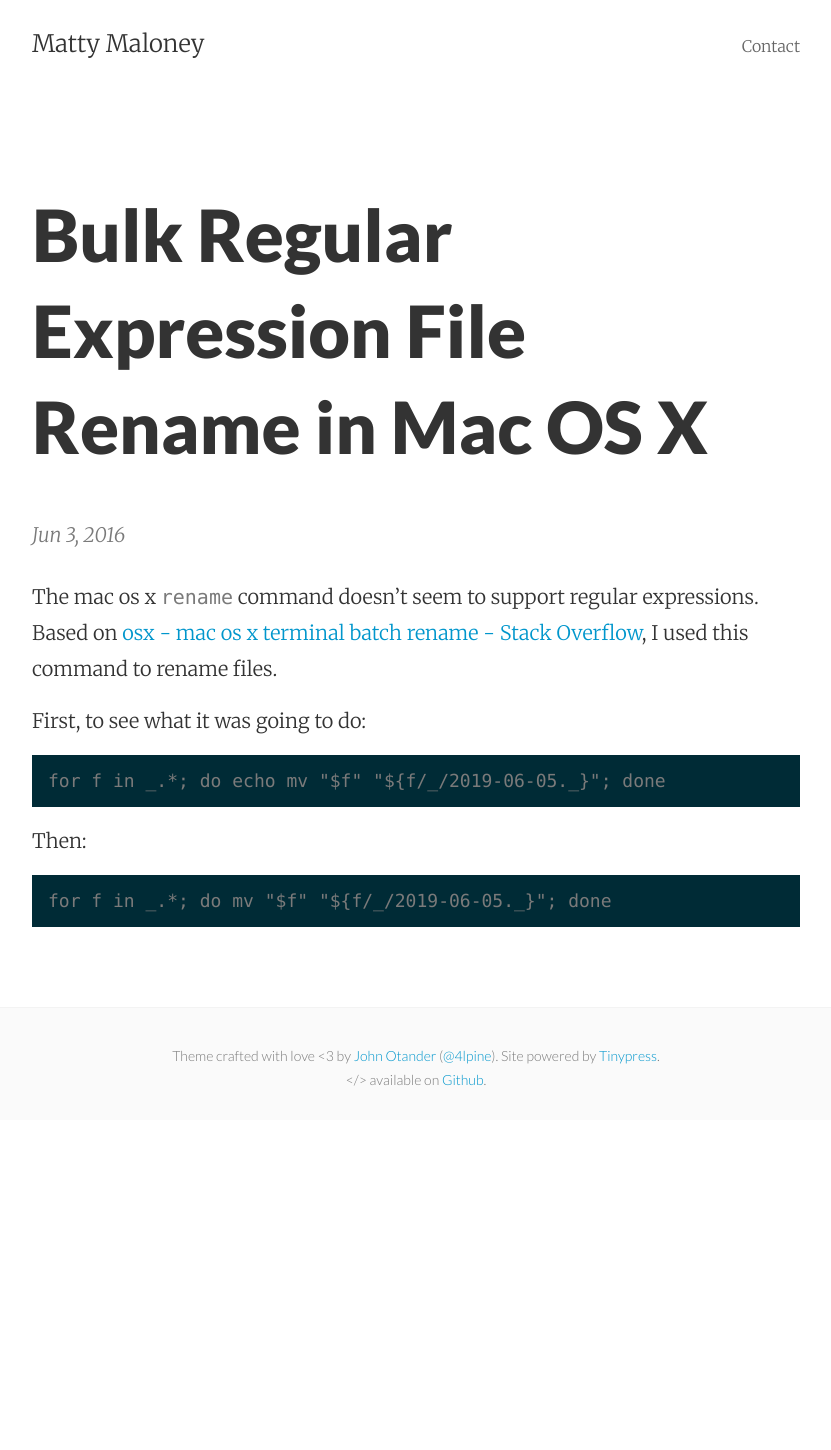
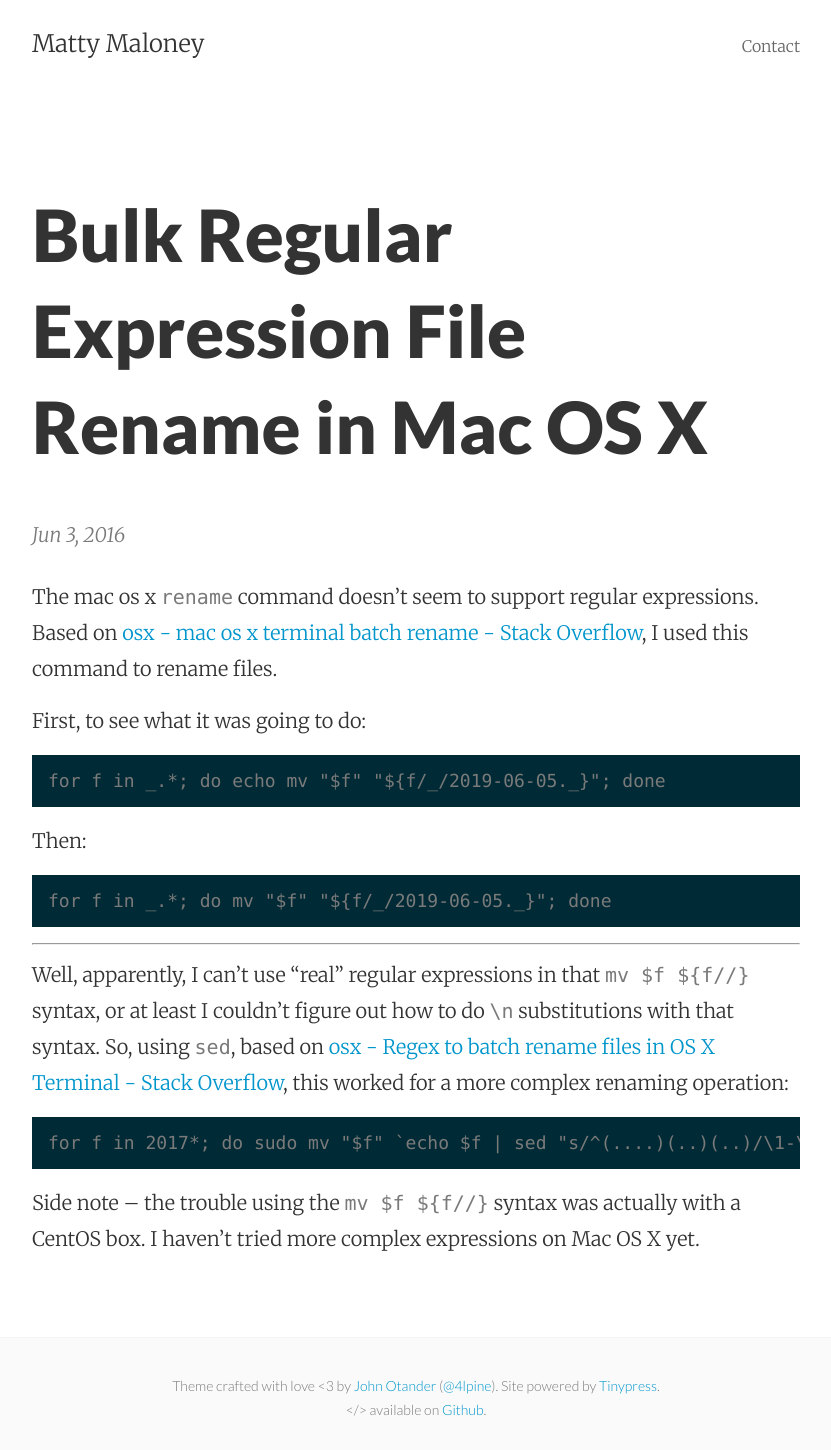
Before and after one commit to mattymaloney/mattymaloney.github.io, a Jekyll site: the page built from _posts/2016-06-03-osx-regex-rename.md, in a window 1280 px wide. Shown: the whole page, without its empty margins (224-1055 px from the left). Built offline with Jekyll 4.4.1, drawn with Linux system fonts in a browser that asks for light colours; before the commit the page ends 1120 px from its top, so only the background shows below that.

Commit message:
Update 2016-06-03-osx-regex-rename.md

````diff
--- a/_posts/2016-06-03-osx-regex-rename.md
+++ b/_posts/2016-06-03-osx-regex-rename.md
@@ -17,3 +17,13 @@ Then:
 ```
 for f in _.*; do mv "$f" "${f/_/2019-06-05._}"; done
 ```
+
+---
+
+Well, apparently, I can't use "real" regular expressions in that `mv $f ${f//}` syntax, or at least I couldn't figure out how to do `\n` substitutions with that syntax. So, using `sed`, based on [osx - Regex to batch rename files in OS X Terminal - Stack Overflow](http://stackoverflow.com/questions/10664542/regex-to-batch-rename-files-in-os-x-terminal/10664565#10664565), this worked for a more complex renaming operation:
+
+```
+for f in 2017*; do sudo mv "$f" `echo $f | sed "s/^(....)(..)(..)/\1-\2-\3/g" -r`; done
+```
+
+Side note -- the trouble using the `mv $f ${f//}` syntax was actually with a CentOS box. I haven't tried more complex expressions on Mac OS X yet.
````
